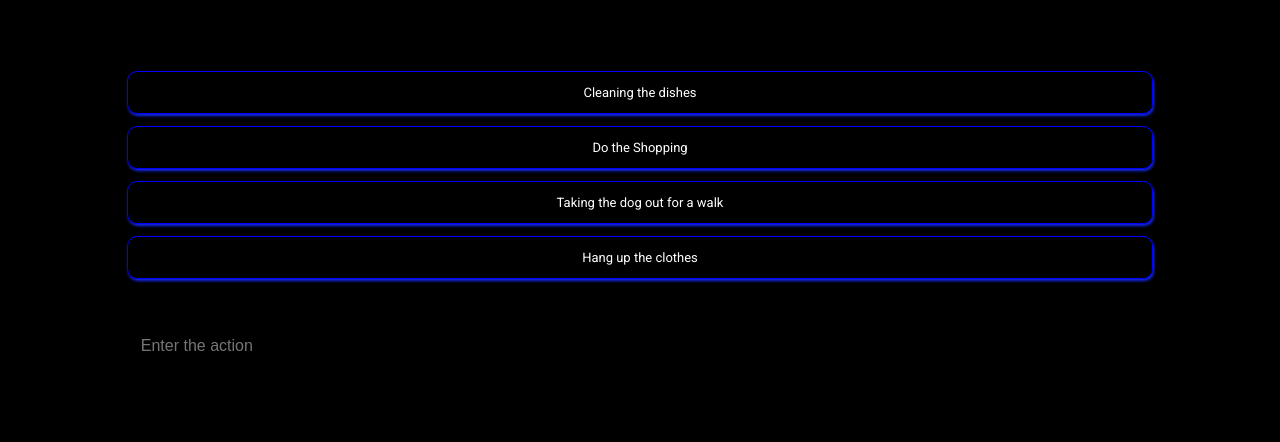
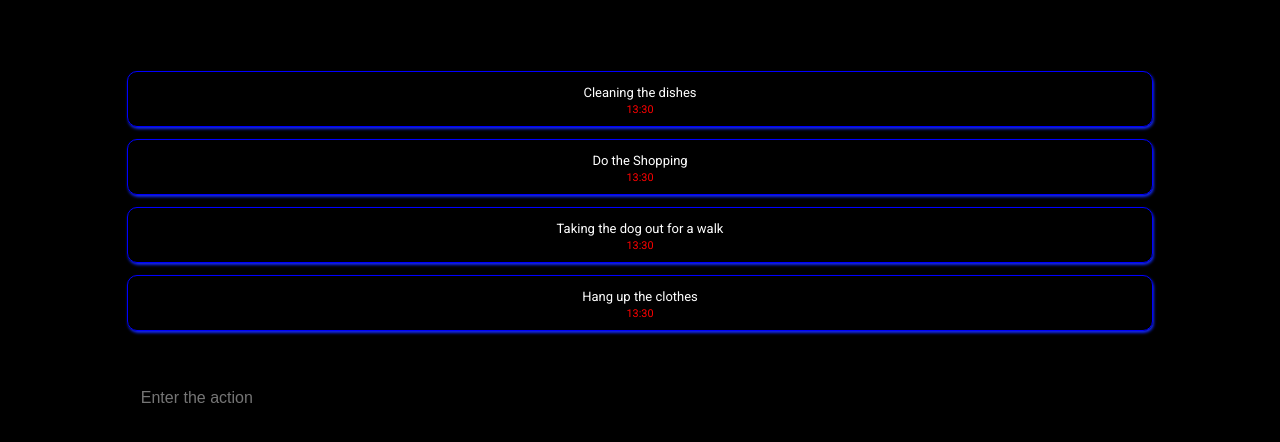
Before and after one commit to alzca1/RetroTodoApp, a React (Create React App) app: page / in a window 1280 px wide. Shown: the top 442 px of the page. Built offline with nearby package versions, Linux system fonts and the light colour scheme.

Commit message:
before installing moment.js

```diff
--- a/src/Components/Todo/Todo.js
+++ b/src/Components/Todo/Todo.js
@@ -47,8 +47,8 @@ class Todo extends Component {
         onMouseLeave={this.onMouseLeaveHandler}
       >
         {buttons}
-        <EditableAction blur={this.props.editTodo} text={this.props.todo} />
-
+        <EditableAction blur={this.props.editTodo} text={this.props.todo.action} />
+        <small>{this.props.todo.dueDate.toLocaleDateString} {this.props.todo.dueHour}</small>
       </div>
     );
   }
--- a/src/Components/Todo/Todo.module.css
+++ b/src/Components/Todo/Todo.module.css
@@ -72,3 +72,9 @@
   font-size: 16px;
   font-weight: 600;
 }
+
+.Todo small{
+  color: red;
+  font-weight: 500;
+  margin: -10px 0 10px 0;
+}
--- a/src/Components/TodoInfo/TodoInfo.js
+++ b/src/Components/TodoInfo/TodoInfo.js
@@ -16,10 +16,10 @@ const todoInfo = (props) => {
         blur={props.editAction}
       />
       <div className={classes.TodoInfoDue}>
-        <div className={classes.TodoInfoDueItem}>Due Date</div>
-        <div className={classes.TodoInfoDueItem}>Due Hour</div>
+        <input className={classes.TodoInfoDueItem} type="date" onBlur={props.editDate} defaultValue={new Date().toISOString().slice(0,10)} />
+        <input className={classes.TodoInfoDueItem} type="time"  />
       </div>
-      <div className={classes.TodoInfoPriority}>
+      <div className={classes.TodoInfoPriority }>
         <button className={classes.TodoInfoButton}>Low</button>
         <button className={classes.TodoInfoButton}>Medium</button>
         <button className={classes.TodoInfoButton}>High</button>
--- a/src/Components/TodoInfo/TodoInfo.module.css
+++ b/src/Components/TodoInfo/TodoInfo.module.css
@@ -13,10 +13,15 @@
 }
 
 .TodoInfoDueItem {
-  margin: 0 5%;
-  border: 1px solid yellow;
-  width: 42%;
-  justify-content: flex-start;
+  width: 38%;
+  justify-content: flex-end;
+  font-size: 10px;
+  border: none;
+  outline: none;
+}
+.TodoInfoDueItem:focus{
+  border: none;
+  outline: none;
 }
 
 .TodoInfoButton {
--- a/src/Containers/TodoList/TodoList.js
+++ b/src/Containers/TodoList/TodoList.js
@@ -12,21 +12,37 @@ class TodoList extends Component {
         action: "Cleaning the dishes",
         color: "red",
         done: false,
+        dueDate: "01/01/2021",
+        dueHour: "13:30",
+        priority: "low",
+        notes: "lorem ipsum"
       },
       {
         action: "Do the Shopping",
         color: "yellow",
         done: false,
+        dueDate: "01/01/2021",
+        dueHour: "13:30",
+        priority: "low",
+        notes: "lorem ipsum"
       },
       {
         action: "Taking the dog out for a walk",
         color: "green",
         done: false,
+        dueDate: "01/01/2021",
+        dueHour: "13:30",
+        priority: "low",
+        notes: "lorem ipsum"
       },
       {
         action: "Hang up the clothes",
         color: "red",
         done: false,
+        dueDate: "01/01/2021",
+        dueHour: "13:30",
+        priority: "low",
+        notes: "lorem ipsum"
       },
     ],
     showInfo: false,
@@ -37,10 +53,12 @@ class TodoList extends Component {
     event.preventDefault();
     const form = event.target;
     const action = event.target.field.value;
+    const date = new Date().toISOString();
     if (action) {
       const newTodo = {
         action: event.target.field.value,
         done: false,
+        dueDate: date
       };
       const todos = this.state.todos;
       todos.push(newTodo);
@@ -71,6 +89,11 @@ class TodoList extends Component {
     console.log(this.state.todos);
   };
 
+  editDateHandler = (event, index) => {
+
+    console.log(event.currentTarget.value)
+  }
+
   toggleTodoInfoHandler = (index) => {
     if (!index) {
       this.setState({ showInfoIndex: 0 });
@@ -85,12 +108,13 @@ class TodoList extends Component {
     const todos = this.state.todos.map((todo, index) => {
       return (
         <Todo
-          todo={todo.action}
+          todo={todo}
           key={index}
           clickedDelete={() => this.removeTodoHandler(index)}
           clickedDone={() => this.doneTodoToggleHandler(index)}
           done={this.state.todos[index].done}
           editTodo={(event) => this.editTodoHandler(event, index)}
+
           clickedInfo={() => this.toggleTodoInfoHandler(index)}
         />
       );
@@ -104,6 +128,7 @@ class TodoList extends Component {
             todoIndex={this.state.showInfoIndex}
             show={() => this.toggleTodoInfoHandler(this.state.showInfoIndex)}
             editAction={(event)=> this.editTodoHandler(event, this.state.showInfoIndex)}
+            editDate={(event)=> this.editDateHandler(event,this.state.showInfoIndex)}
           />
         </Modal>
         <div className={classes.TodoList}>{todos}</div>
```
